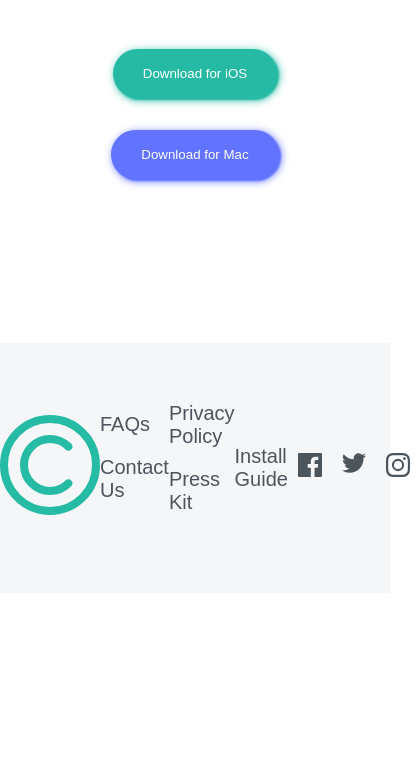
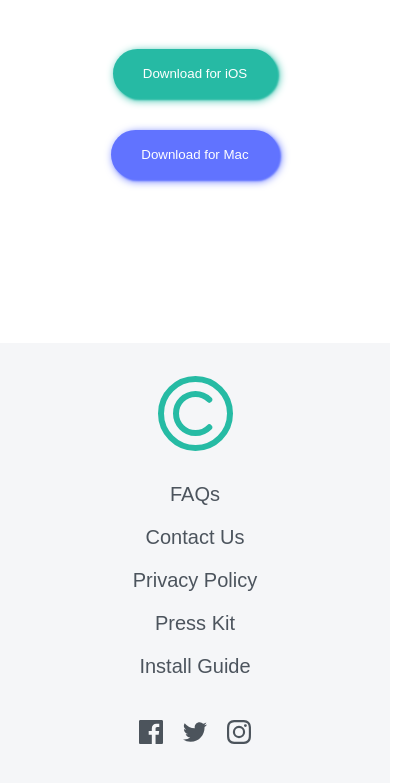
Before and after one commit to Allan-Adriano/Clipboard-landing-page, a plain HTML site: page clipboard-landing-page-master/index.html in a window 390 px wide. Shown: the part 5823-6606 px from the top of the page, 420 px wide, since content can reach past the window. Before the commit the page ends 6416 px from the top, so only its background shows below. Drawn offline with Linux system fonts and the light colour scheme; a web font is replaced by a local one.

Commit message:
footer finalizado e projeto concluido

```diff
--- a/clipboard-landing-page-master/style/responsive.css
+++ b/clipboard-landing-page-master/style/responsive.css
@@ -129,6 +129,35 @@
         width: 54.5%;
     }
 
+    footer{
+        height: 450px;
+        display: flex;
+        justify-content: center;
+        align-items: center;
+        flex-direction: column;
+    }
+
+    .logo img{
+        display: flex;
+        align-items: center;
+        margin: 0 auto;
+        width: 60%;
+        margin-bottom: 2rem;
+    }
+
+    footer ul{
+        display: flex;
+        flex-direction: column;
+        align-items: center;
+        margin: 0 auto;
+    }
+    .iconredes{
+        display: flex;
+        align-items: center;
+        margin: 0 auto;
+        margin-top: 2rem;
+    }
+
 
 
 
```
Also changed, not shown: clipboard-landing-page-master/style/page.css (line endings or trailing spaces).
